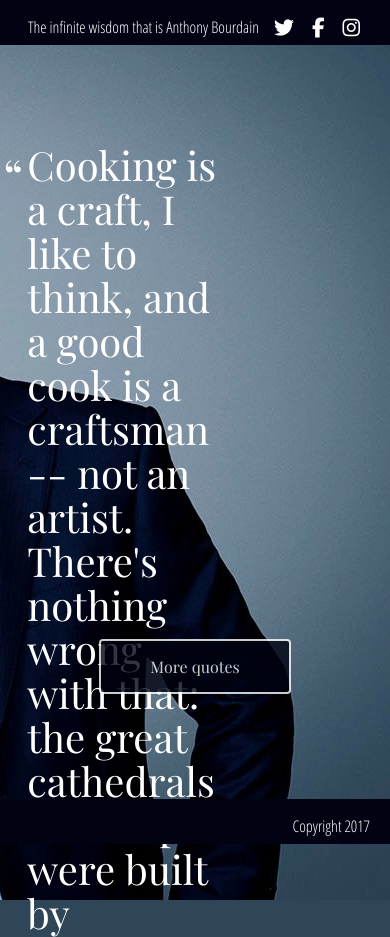
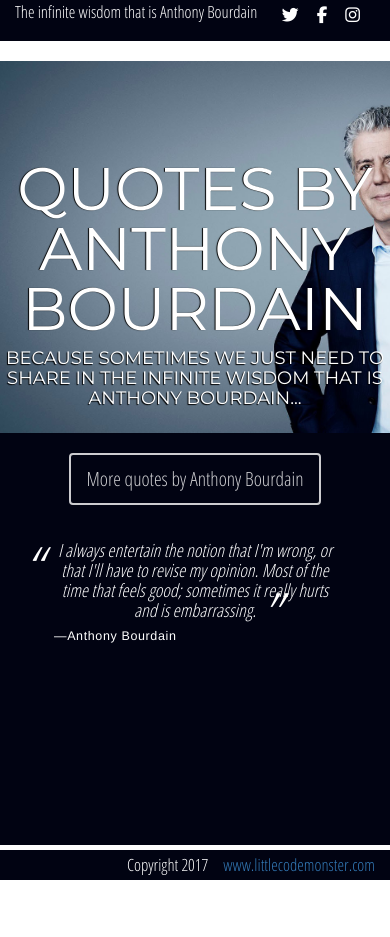
Before and after one commit to amourie/anthony-bourdain-quotes, a plain HTML site: page index.html in a window 390 px wide. Shown: the top 937 px of the page. After the commit the page ends 880 px from the top, so only its background shows below. Drawn offline with nearby package versions, Linux system fonts and the light colour scheme; a web font is replaced by a local one.

Commit message:
Majory of css done. Background responsive. JS no longer shows the same quote in sequence.

```diff
--- a/css/styles.css
+++ b/css/styles.css
@@ -1,37 +1,73 @@
 body {
-  background-color: #2f4658;
+  background-color: #010312;
   color: white;
-  background-image: url('../img/bourdain-default-background.jpg');
-  background-repeat: no-repeat;
-  background-position: top right;
+  font-family: 'Montserrat', sans-serif;
+  font-size: 2.3em;
+}
+.navbar {
+  min-height: 30px !important;
+}
+.navbar-header {
+  width: 100%;
+  height: 30px;
+  background-color: #010312;
+  color: #FFF;
   font-family: 'Open Sans Condensed', sans-serif;
+  font-size: 1.2em;
   }
 header {
-  width: 100%;
-  height:45px;
+  background-color: #010312;
   position: absolute;
   top: 0px;
+  display: table;
+}
+header p.header-icons {
+  line-height: 30px;
+  display: table-cell;
+  vertical-align: middle;
+  float: right;
+  margin-right: 15px;
+  height: 30px;
+}
+header p.header-intro {
+  float:  left;
+  margin-left: 15px;
+  height: 30px;
+}
+footer {
+
+  width: 100%;
+  height: 30px;
+  font-family: 'Open Sans Condensed', sans-serif;
+  font-size: 1.2em;
+  color: #FFF;
+  line-height: 30px;
+}
+footer p {
+  display: block;
+  vertical-align: top;
+  float: right;
+  padding-right: 15px;
+}
+/* Sticky footer styles starts
+-------------------------------------------------- */
+html {
+  position: relative;
+  min-height: 100%;
+}
+body {
+  /* Margin bottom by footer height */
+  margin-bottom: 60px;
+}
+.footer {
+  position: absolute;
+  bottom: 0;
+  width: 100%;
+  /* Set the fixed height of the footer here */
   background-color: #010312;
 }
-header p {
-  display: block;
-  float: right;
-  margin-right: 15px;
-}
-footer {
-  width: 100%;
-  height:45px;
-  position: absolute;
-  bottom: 0px;
-  background-color: #010312;
-  display: table-cell;
-}
-footer p {
-  display: table-cell;
-  vertical-align: top;
-  right: 20px;
-  position: absolute;
-}
+/* Sticky footer styles ends
+-------------------------------------------------- */
 .fa {
 	margin-right:15px;
 	color: #fff;
@@ -41,22 +77,77 @@
 }
 .container {
   width:100%;
-  height:100%;
-  font-family: 'Playfair Display', serif;
+  height: 100%;
+}
+.intro {
+	width:100%;
+  font-family: 'Montserrat', sans-serif;
+  font-size: 2.3em;
+	position:relative;
+	background-image: url('../img/bourdain-default-background.jpg');
+  background-repeat: no-repeat;
+  background-position:   top center;
+  background-size: cover;
+  height: auto;
+  -webkit-background-size: cover;
+  -moz-background-size: cover;
+  -o-background-size: cover;
+  background-size: cover;
+}
+#intro.intro {
+	padding:20% 0 0 0;
+}
+.intro .intro-text {
+	text-align: center;
+
+  padding-bottom: 15px;
+}
+.intro .intro-text h2 {
+	color: #FFF;
+	text-shadow: none;
+	font-size: 60px;
+	line-height: 60px;
+	font-family: Montserrat, sans-serif;
+	background-color: rgba(0, 0, 0, 0);
+	text-decoration: none;
+	text-transform: uppercase;
+	border-width: 0px;
+	border-color: #000;
+	border-style: none;
+	text-shadow: -1px 0 1px #000;
+}
+.intro .intro-text h4 {
+	color: #fff;
+	text-shadow: -1px 1px 1px #000;
+	text-transform: uppercase;
+}
+#quotes {
+ background-color: #010312;
+ width:100%;
+ border-bottom: 15px solid white;
+ padding-top: 20px;
 }
 #quote-box {
-  position: absolute;
-  top: 17%;
-  left: 7%;
-  width: 50%;
-  line-height: .5;
+  color: #FFF;
+  font-size: 2.6em;
+  padding: 15px;
+
+  width: 80%;
+  min-height: 300px;
+  text-align: left;
+  margin: 20px auto;
+
 }
 .quote {
-  font-size: 2.8rem;
+  font-family: 'Open Sans Condensed', sans-serif;
+
+  font-size: 0.8em;
+  font-style: italic;
   font-weight: 400;
   line-height: 1.1;
   position: relative;
-  margin: 0;
+  width: 100%;
+  text-align: center;
   }
 .quote:before, .quote:after {
   font-size: 6rem;
@@ -78,7 +169,7 @@
   font-size: 1.25rem;;
   letter-spacing: 0.05em;
   line-height: 1.1;
-  text-align: right;
+
   margin-right: 4em;
 }
 .source:before {
@@ -95,35 +186,63 @@
   content: ", ";
   font-style: normal;
 }
-#loadQuote {
-  position: fixed;
-  width: 12em;
-  display: inline-block;
-  left: 50%;
-  margin-left: -6em;
-  bottom: 150px;
+#loadQuoteButton {
+  font-family: 'Open Sans Condensed', sans-serif;
+  font-size: 1.4em !important;
+
+  display: block;
+
+  margin: 0 auto;
+
   border-radius: 4px;
   border: 2px solid #fff;
   color: #fff;
   background-color: #010312;
-  padding: 15px 0;
+  padding: 10px 15px;
   transition: .5s ;
   opacity: 0.8;
 }
-#loadQuote:hover {
+#loadQuoteButton:hover {
   background-color: rgba(255,255,255,.25);
 }
-#loadQuote:focus {
+#loadQuoteButton:focus {
   outline: none;
 }
-@media (max-width: 420px) {
+
+/*==========  Mobile First Method  ==========*/
+
+    /* Custom, iPhone Retina */
+    @media only screen and (min-width : 320px) and (max-width : 768px) {
         .quote {
-    font-size: 2.5rem;
+          font-size: 0.5em;
+          color: #FFF;
+          top: 0;
         }
-  .quote:before, .quote:after {
-    font-size: 3rem;
+        #loadQuoteButton {
+
+
         }
-  .source {
-    font-size: 1rem;
+        .navbar {
+          min-height: 30px !important;
         }
     }
+
+    /* Extra Small Devices, Phones */
+    @media only screen and (min-width : 480px) {
+
+    }
+
+    /* Small Devices, Tablets */
+    @media only screen and (min-width : 768px) {
+
+    }
+
+    /* Medium Devices, Desktops */
+    @media only screen and (min-width : 992px) {
+
+    }
+
+    /* Large Devices, Wide Screens */
+    @media only screen and (min-width : 1200px) {
+
+    }
--- a/index.html
+++ b/index.html
@@ -1,42 +1,84 @@
+<!DOCTYPE html>
 <!DOCTYPE html>
 <html lang="en">
   <head>
-
-  <meta charset="UTF-8">
+    <meta charset="utf-8">
+    <meta http-equiv="X-UA-Compatible" content="IE=edge">
+    <meta name="viewport" content="width=device-width, initial-scale=1">
+    <!-- The above 3 meta tags *must* come first in the head; any other head content must come *after* these tags -->
     <title>Random Quotes - The infinite wisdom that is Anthony Bourdain</title>
     <link href="https://fonts.googleapis.com/css?family=Playfair+Display:400,400italic,700,700italic" rel="stylesheet">
     <link href="https://fonts.googleapis.com/css?family=Open+Sans+Condensed:300" rel="stylesheet">
+    <link href="https://fonts.googleapis.com/css?family=Montserrat" rel="stylesheet">
     <link rel="stylesheet" href="css/normalize.css">
     <link rel="stylesheet" href="css/styles.css">
     <script src="https://use.fontawesome.com/2be353eb32.js"></script>
-  <script src="https://ajax.googleapis.com/ajax/libs/jquery/3.1.1/jquery.min.js"></script>
+
+    <!-- Latest compiled and minified CSS -->
+    <link rel="stylesheet" href="https://maxcdn.bootstrapcdn.com/bootstrap/3.3.7/css/bootstrap.min.css" integrity="sha384-BVYiiSIFeK1dGmJRAkycuHAHRg32OmUcww7on3RYdg4Va+PmSTsz/K68vbdEjh4u" crossorigin="anonymous">
+
+    <!-- HTML5 shim and Respond.js for IE8 support of HTML5 elements and media queries -->
+    <!-- WARNING: Respond.js doesn't work if you view the page via file:// -->
+    <!--[if lt IE 9]>
+      <script src="https://oss.maxcdn.com/html5shiv/3.7.3/html5shiv.min.js"></script>
+      <script src="https://oss.maxcdn.com/respond/1.4.2/respond.min.js"></script>
+    <![endif]-->
   </head>
   <body>
-<header>
-  <p>
-    <a href="https://twitter.com/Bourdain" target="_blank"><i class="fa fa-twitter fa-lg" aria-hidden="true"></i></a>
-    <a href="https://www.facebook.com/AnthonyBourdain" target="_blank"><i class="fa fa-facebook fa-lg" aria-hidden="true"></i></a>
-    <a href="https://www.instagram.com/anthonybourdain/" target="_blank"><i class="fa fa-instagram fa-lg" aria-hidden="true"></i></a>
+<header class="bs-docs-nav navbar navbar-static-top" id="top">
+  <div class="container-fullwidth">
+    <div class="navbar-header">
+   <p class="header-icons">
+     <a href="https://twitter.com/Bourdain" target="_blank"><i class="fa fa-twitter fa-1" aria-hidden="true"></i></a>
+     <a href="https://www.facebook.com/AnthonyBourdain" target="_blank"><i class="fa fa-facebook fa-1" aria-hidden="true"></i></a>
+     <a href="https://www.instagram.com/anthonybourdain/" target="_blank"><i class="fa fa-instagram fa-1" aria-hidden="true"></i></a>
    </p>
-  <p>The infinite wisdom that is Anthony Bourdain</p>
+ <p class="header-intro">The infinite wisdom that is Anthony Bourdain</p>
+  </div> </header>
 
-</header>
-<main>
-  <!-- Quotes obtained from: http://www.inc.com/kevin-daum/30-quotes-from-anthony-bourdain-on-making-your-life-a-fulfilling-adventure.html?cid=readmoretext1-->
-  <div class="container">
+  <!-- Section: intro -->
+    <section id="intro" class="intro">
+
+		<div class="intro-text">
+			<h2>Quotes by Anthony Bourdain</span> </h2>
+			<h4>Because sometimes we just need to share in the infinite wisdom that is Anthony Bourdain...</h4>
+		</div>
+		    </section>
+	<!-- /Section: intro -->
+  <!-- Section: quotes -->
+  <section  id="quotes">
+
+        <button id="loadQuoteButton">More quotes by Anthony Bourdain</button>
+
 
             <div id="quote-box">
-      <p class="quote">Cooking is a craft, I like to think, and a good cook is a craftsman -- not an artist. There's nothing wrong with that: the great cathedrals of Europe were built by craftsmen -- though not designed by them. Practicing your craft in expert fashion is noble, honorable and satisfying.</p>
+              <p class="quote">[insert quote]</p>
+              <p class="source">[source]<span class="citation">[citation]</span><span class="year">[year]</span></p>
+            </div>
 
-      <p class="source">Anthony Bourdain<span class="citation">inc.com</span><span class="year">2017</span></p>
+
+</section>
+<!-- /Section: quotes -->
+
+
+
+<main>
+
+<!-- Quotes obtained from: http://www.inc.com/kevin-daum/30-quotes-from-anthony-bourdain-on-making-your-life-a-fulfilling-adventure.html?cid=readmoretext1-->
+<
+</main>
+
+
+<footer class="footer">
+  <div class="">
+    <p class="footer-credit"><a href="www.littlecodemonster.com">www.littlecodemonster.com</a>
+  <p id="footer-date"></p>
   </div>
-    <button id="loadQuote">More quotes</button>
-  </div>
-</main>
-  <footer>
-<p id="date"></p>
-
 </footer>
+    <!-- jQuery (necessary for Bootstrap's JavaScript plugins) -->
+    <script src="https://ajax.googleapis.com/ajax/libs/jquery/1.12.4/jquery.min.js"></script>
+    <!-- Latest compiled and minified JavaScript -->
+    <script src="https://maxcdn.bootstrapcdn.com/bootstrap/3.3.7/js/bootstrap.min.js" integrity="sha384-Tc5IQib027qvyjSMfHjOMaLkfuWVxZxUPnCJA7l2mCWNIpG9mGCD8wGNIcPD7Txa" crossorigin="anonymous"></script>
     <script src="js/script.js"></script>
   </body>
 </html>
--- a/js/script.js
+++ b/js/script.js
@@ -87,8 +87,8 @@
 
 return quotes;
 }
-
-document.getElementById('loadQuote').addEventListener("click", printQuote, false);
+printQuote();
+document.getElementById('loadQuoteButton').addEventListener("click", printQuote, false);
 
 function printQuote() {
 
@@ -118,6 +118,8 @@
   var randomNumber = Math.floor((Math.random() * arrLength));
   var prevRandomNumber = randomNumber;
   console.log(randomNumber);
+  selectedQuoteObj = quotes[randomNumber];
+  console.log(selectedQuoteObj);//logs selected Object
   if (arrLength > 0) {
     console.log("arrLength: " + arrLength);
     quotes.splice(randomNumber, 1);
@@ -128,10 +130,10 @@
     quotes = initArray();
     console.log("after resetting length " + quotes.length);
   }
-  selectedQuoteObj = quotes[randomNumber];
-  console.log(selectedQuoteObj);//logs selected Object
+
+
   return selectedQuoteObj;
 
 }
 //print copyright date in footer
-$('#date').text("Copyright " + new Date().getFullYear());
+$('#footer-date').text("Copyright " + new Date().getFullYear());
```
Also changed, not shown: test-bootstrap.html (added, +55 -0 lines), 1 other file. Lines whose indentation alone changed are shown as unchanged.
